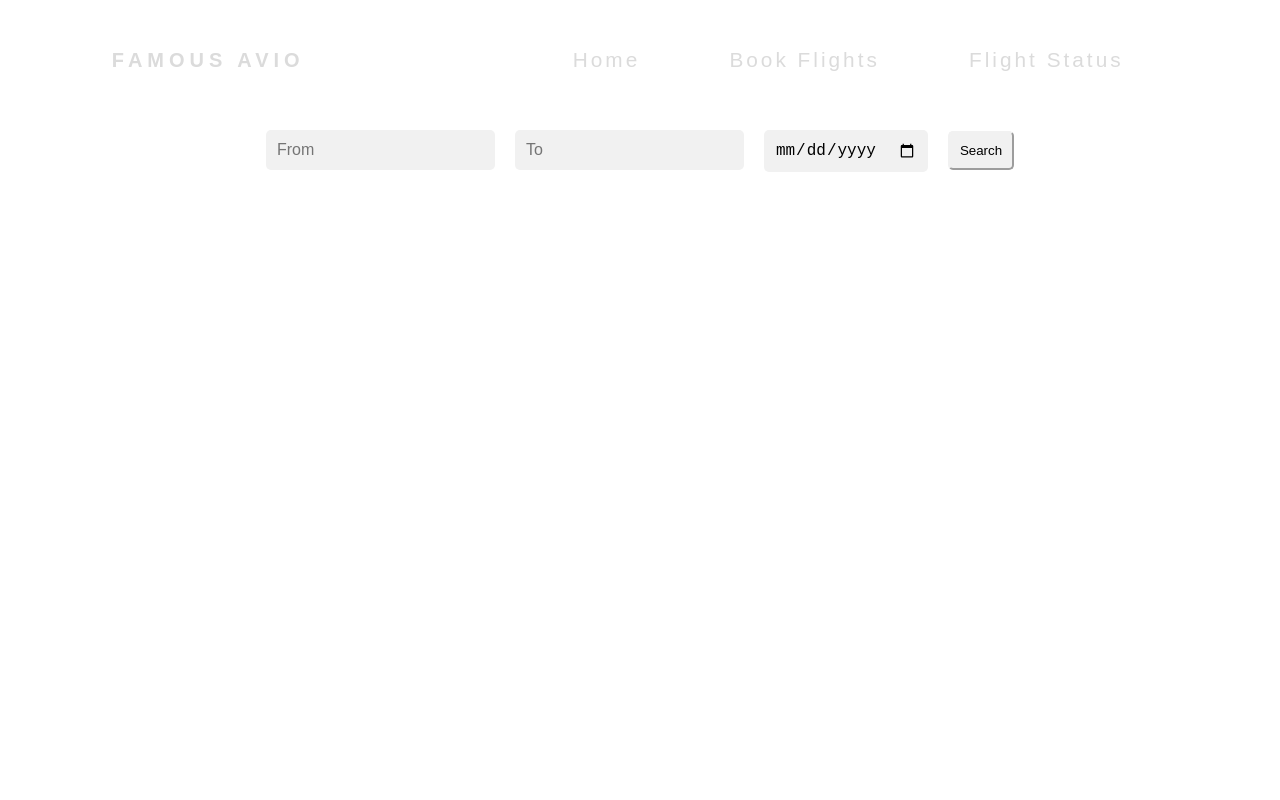
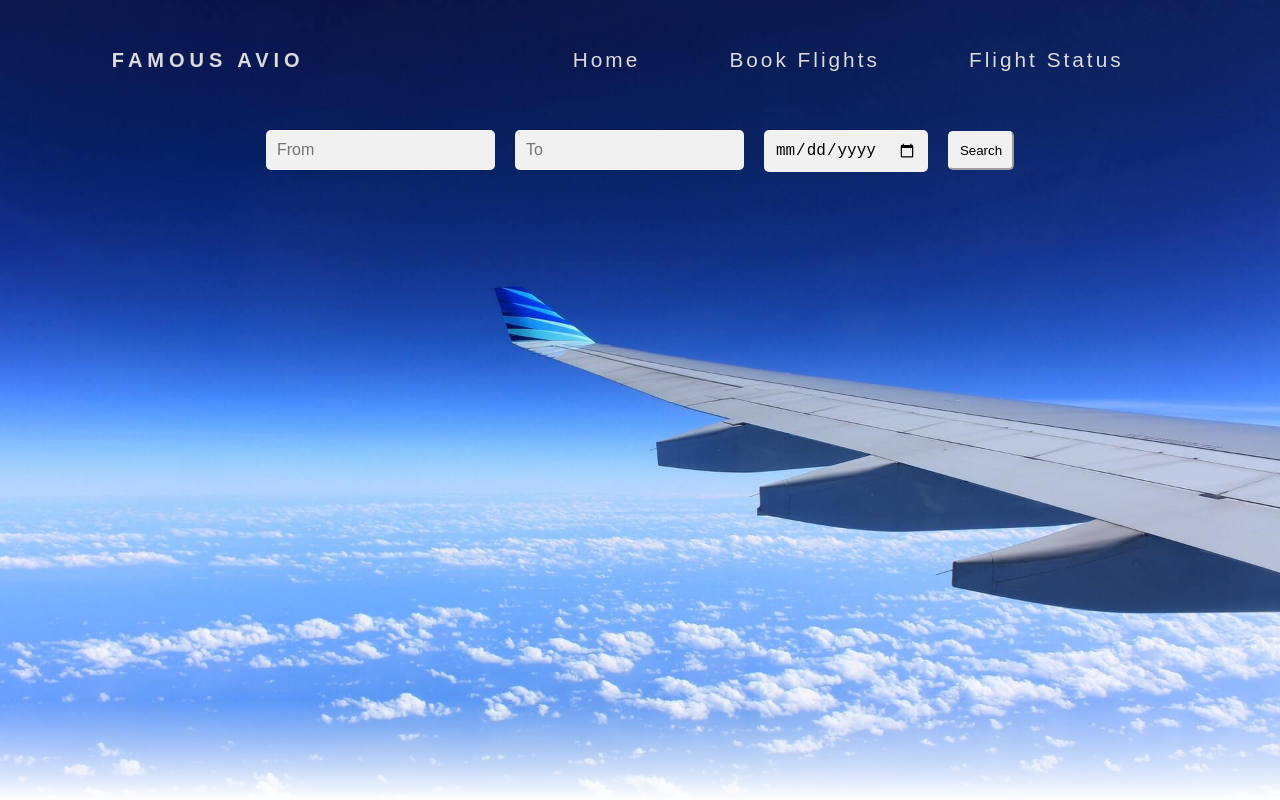
Before and after one commit to ElevateReact/avio, a React (Create React App) app: page /bookflights in a window 1280 px wide. Built offline with nearby package versions, Linux system fonts and the light colour scheme.

Commit message:
Added styles

```diff
--- a/src/components/BookFlights/BookFlights.css
+++ b/src/components/BookFlights/BookFlights.css
@@ -1,13 +1,29 @@
+.homeContainer {
+  background-image: url("../Home/bg.jpg");
+  height: 100vh;
+  width: 100%;
+  background-size: cover;
+}
+.fade {
+  position: absolute;
+  bottom: 0px;
+
+  width: 100%;
+  height: 100px;
+
+  background-image: linear-gradient(
+    to bottom,
+    rgba(255, 255, 255, 0),
+    rgba(255, 255, 255, 1) 100%
+  );
+}
 * {
   box-sizing: border-box;
 }
 body {
   font: 16px Arial;
 }
-.autocomplete {
-  position: relative;
-  display: inline-block;
-}
+
 input {
   border: 1px solid transparent;
   background-color: #f1f1f1;
--- a/src/components/BookFlights/BookFlights.js
+++ b/src/components/BookFlights/BookFlights.js
@@ -78,7 +78,8 @@ const BookFlights = () => {
   };
 
   return (
-    <div>
+    <div className='homeContainer'>
+      <div className='fade'></div>
       <Nav></Nav>
       <div className='book-flight'>
       <form onSubmit={getSearch}>
--- a/src/components/FlightStatus/FlightStatus.css
+++ b/src/components/FlightStatus/FlightStatus.css
@@ -0,0 +1,19 @@
+.homeContainer {
+  background-image: url("../Home/bg.jpg");
+  height: 100vh;
+  width: 100%;
+  background-size: cover;
+}
+.fade {
+  position: absolute;
+  bottom: 0px;
+
+  width: 100%;
+  height: 100px;
+
+  background-image: linear-gradient(
+    to bottom,
+    rgba(255, 255, 255, 0),
+    rgba(255, 255, 255, 1) 100%
+  );
+}
--- a/src/components/FlightStatus/FlightStatus.js
+++ b/src/components/FlightStatus/FlightStatus.js
@@ -3,7 +3,8 @@ import Nav from '../Nav/Nav';
 
 const FlightStatus = () => {
     return (
-        <div>
+        <div className='homeContainer'>
+            <div className='fade'></div>
             <Nav></Nav>
         </div>
     )
--- a/src/components/Home/Home.css
+++ b/src/components/Home/Home.css
@@ -100,6 +100,7 @@ article p {
 }
 
 .pop-flights img {
+  min-width: 300px;
   max-width: 25vw;
   border-radius: 21px;
 }
@@ -117,3 +118,9 @@ article {
   transform: scale(1.1);
   cursor: pointer;
 }
+
+@media (max-width: 600px) {
+  .pop-flights {
+    flex-direction: column;
+  }
+}
```
